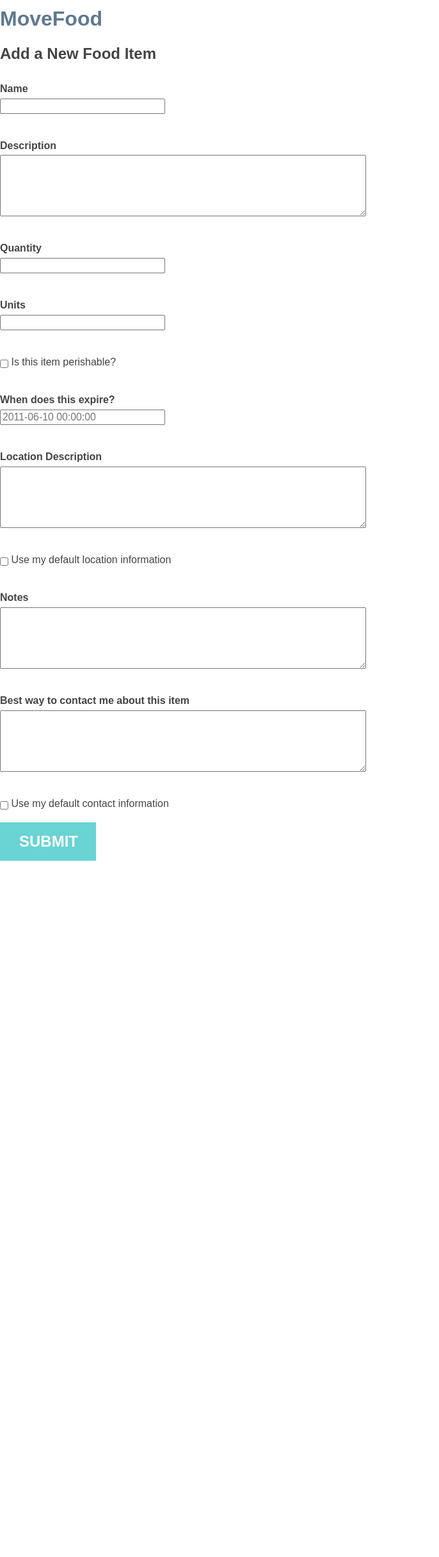
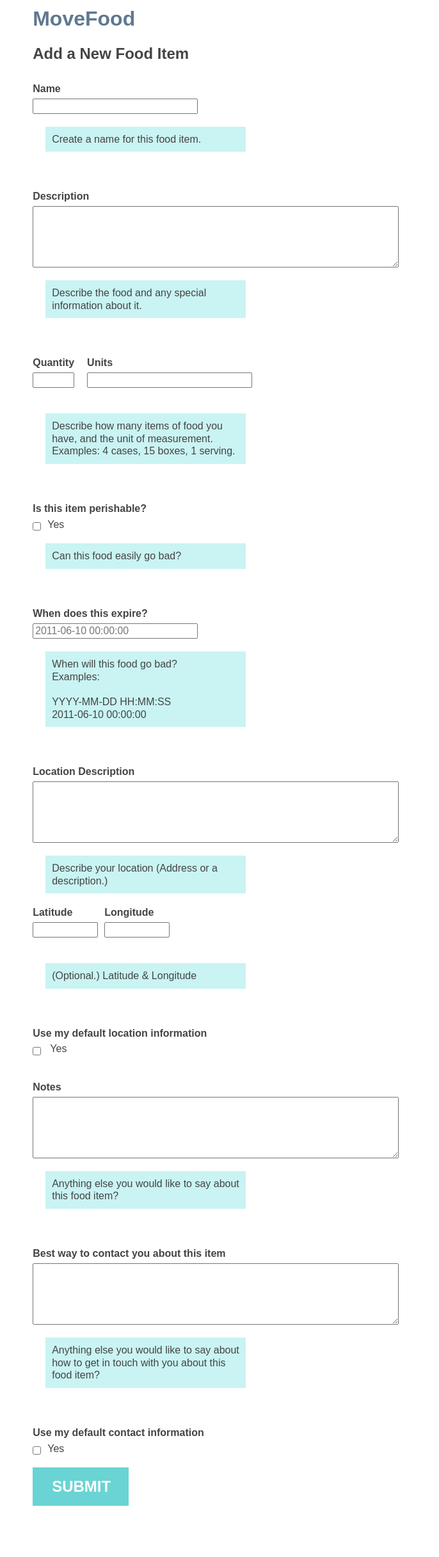
Before and after one commit to chachasikes/MoveFood, a CodeIgniter app: page /movefood/add-item.html in a window 1280 px wide. Shown: the whole page at 64% size, without its empty margins (0-686 px from the left). Before the commit the page ends 1345 px from the top, so only its background shows below. Run offline with CodeIgniter, Linux system fonts and the light colour scheme.

Commit message:
Updated help test on add item form.

```diff
--- a/source/add-item.html
+++ b/source/add-item.html
@@ -11,7 +11,7 @@
     <script type="text/javascript" src="js/additem.js"></script>
   </head>
   <body>
-    <div id="container">
+    <div id="container" class="section container_12">
       <div id="header">
         <div class="logo"><h1><a href="index.html">MoveFood</a></h1></div>
         <div id="page-title"><h2>Add a New Food Item</h2></div>
@@ -21,53 +21,77 @@
           <div class="form-item">
             <label for="add_item_form_value">Name</label>
             <input title="Create a short name for this food" type="text" id="food_name" name="field_name_value" value="" size="25" maxlength="128" />
+            <div class="help">Create a name for this food item.</div>
           </div>
 
           <div class="form-item">
             <label for="field_description_value">Description</label>
             <textarea class="text-full form-textarea" id="food_description" name="field_description_value" cols="60" rows="5"></textarea>
+            <div class="help">Describe the food and any special information about it.</div>
           </div>
 
           <div class="form-item">
-            <label for="field_quantity_value">Quantity</label>
-            <input title="How many of these are there?" type="text" id="food_quantity" name="field_quantity_value" value="" size="25" maxlength="128" />
+            <div class="form-item-inline">
+              <label for="field_quantity_value">Quantity</label>
+              <input title="How many of these are there?" type="text" id="food_quantity" name="field_quantity_value" value="" size="4" maxlength="128" />
+            </div>
+            <div class="form-item-inline">
+              <label for="field_unit_value">Units</label>
+              <input title="How many of these are there?" type="text" id="food_units" name="field_units_value" value="" size="25" maxlength="128" />
+            </div>
+            <div class="help">Describe how many items of food you have, and the unit of measurement.<br /> Examples: 4 cases, 15 boxes, 1 serving.</div>
           </div>
 
           <div class="form-item">
-            <label for="field_unit_value">Units</label>
-            <input title="How many of these are there?" type="text" id="food_units" name="field_units_value" value="" size="25" maxlength="128" />
-          </div>
-
-          <div class="form-item">
-            <input type="checkbox" id="food_perishable" name="field_perishable" value="perishable" /> Is this item perishable?
+            <label for="field_perishable">Is this item perishable?</label>
+            <input type="checkbox" id="food_perishable" name="field_perishable" value="perishable" class="checkbox" />Yes
+            <div class="help">Can this food easily go bad?</div>
           </div>
 
           <div class="form-item">
             <label for="field_expiration_date_value">When does this expire?</label>
             <input type="text" placeholder="2011-06-10 00:00:00" id="food_expiration" name="field_expiration_value" value="" size="25" maxlength="128" />
+            <div class="help">When will this food go bad? <br /> Examples:<br /><br /> YYYY-MM-DD HH:MM:SS <br /> 2011-06-10 00:00:00</div>
           </div>
 
           <div class="form-item">
-            <label for="field_location_decription_value">Location Description </label>
-            <textarea class="text-full form-textarea" id="food_location_description" name="field_location_description_value" cols="60" rows="5"></textarea>
+            <div class="location">
+                <label for="field_location_description_value">Location Description</label>
+                <textarea class="text-full form-textarea" id="food_location_description" name="field_location_description_value" cols="60" rows="5"></textarea>
+                <div class="help">Describe your location (Address or a description.)</div>
+
+                <div class="form-item-inline">
+                  <label for="field_latitude_value">Latitude</label>
+                  <input type="text" id="user_latitude" name="field_latitude_value" value="" size="8" maxlength="128" />
+                </div>
+                <div class="form-item-inline">
+                  <label for="field_longitude_value">Longitude</label>
+                  <input type="text" id="user_longitude" name="field_longitude_value" value="" size="8" maxlength="128" />
+                </div>
+            </div>
+            <div class="help">(Optional.) Latitude & Longitude </div>
           </div>
 
-          <div class="form-item">
-            <input type="checkbox" id="food_default_location" value="default_location" /> Use my default location information
-          </div>
+            <div class="form-item">
+                <label>Use my default location information</label>
+                <input type="checkbox" id="food_default_location" value="default_location" class="checkbox"  /> Yes
+              </div>
 
           <div class="form-item">
             <label for="field_notes_value">Notes</label>
             <textarea class="text-full form-textarea" id="food_notes" name="field_notes_value" cols="60" rows="5"></textarea>
+            <div class="help">Anything else you would like to say about this food item?</div>
           </div>
 
           <div class="form-item">
-            <label for="field_contact_detail_value">Best way to contact me about this item</label>
+            <label for="field_contact_detail_value">Best way to contact you about this item</label>
             <textarea class="text-full form-textarea" id="food_contact_detail" name="field_contact_detail_value" cols="60" rows="5"></textarea>
+            <div class="help">Anything else you would like to say about how to get in touch with you about this food item?</div>
           </div>
 
           <div class="form-item">
-            <input type="checkbox" id="food_default_contact" value="default_contact" /> Use my default contact information
+            <label>Use my default contact information</label>
+            <input type="checkbox" id="food_default_contact" value="default_contact" class="checkbox" />Yes
           </div>
 
           <div class="form-button">
--- a/source/css/style.css
+++ b/source/css/style.css
@@ -1,8 +1,13 @@
 .form-item, .item {
   width: 30%;
-  padding: 20px 0;
+  padding: 20px 0 20px 0;
+  display: block;
 }
 
+.form-item .checkbox {
+  margin: -5px 10px 0px 0;
+  line-height: 16px;
+}
 .form-item label {
   display: block;
   vertical-align: top;
@@ -117,10 +122,9 @@ a:active, a:visited {
     font-size: 150%;
 }
 
-.location-geo {
+.form-item-inline {
   float: left;
-  margin: 0 10px 10px 0;
-  width: 30%;
+  margin: 0 10px 40px 0;
 }
 
 .help {
--- a/source/register.html
+++ b/source/register.html
@@ -42,11 +42,11 @@
               <textarea class="text-full form-textarea" id="user_location" name="field_location_value" cols="60" rows="5"></textarea>
               <div class="help">Describe your location (Address or a description.)</div>
 
-                <div class="location-geo">
+                <div class="form-item-inline">
                   <label for="field_latitude_value">Latitude</label>
                   <input type="text" id="user_latitude" name="field_latitude_value" value="" size="8" maxlength="128" />
                 </div>
-                <div class="location-geo">
+                <div class="form-item-inline">
                   <label for="field_longitude_value">Longitude</label>
                   <input type="text" id="user_longitude" name="field_longitude_value" value="" size="8" maxlength="128" />
               </div>
--- a/source/show-item.html
+++ b/source/show-item.html
@@ -13,7 +13,7 @@
   <body>
     <div id="container">
       <div id="header">
-        <div class="logo grid_8 alpha"><h1><a href="index.html">MoveFood</a></h1></div>
+        <div class="logo"><h1><a href="index.html">MoveFood</a></h1></div>
         <div id="page-title"><h2>Food Item</h2></div>
       </div>
       <div id="content">
```
